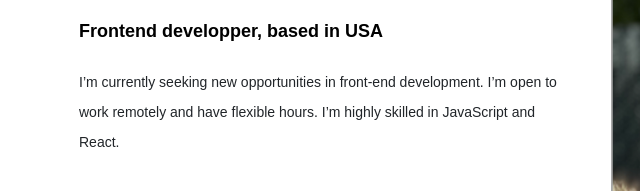
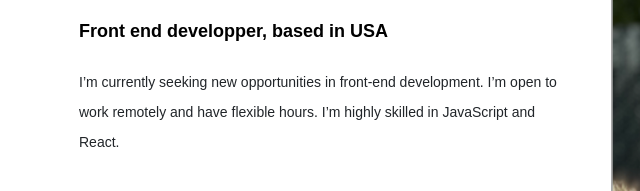
Before and after one commit to nadiragit/portfolio-essai, a plain HTML site: page about.html in a window 1280 px wide. Shown: the part 359-550 px from the top of the page, 41-681 px from the left. Drawn offline with nearby package versions, Linux system fonts and the light colour scheme.

Commit message:
updated the about page

```diff
--- a/about.html
+++ b/about.html
@@ -74,7 +74,7 @@
         <div class="col-lg-6">
           <div class="content">
             <h1 class="mb-4">Hi I am Nadira Benhamida</h1>
-            <h2 class="mb-4">Frontend developper, based in USA</h2>
+            <h2 class="mb-4">Front end developper, based in USA</h2>
             <p class="mb-5">
               I’m currently seeking new opportunities in front-end development.
               I’m open to work remotely and have flexible hours. I’m highly
```
